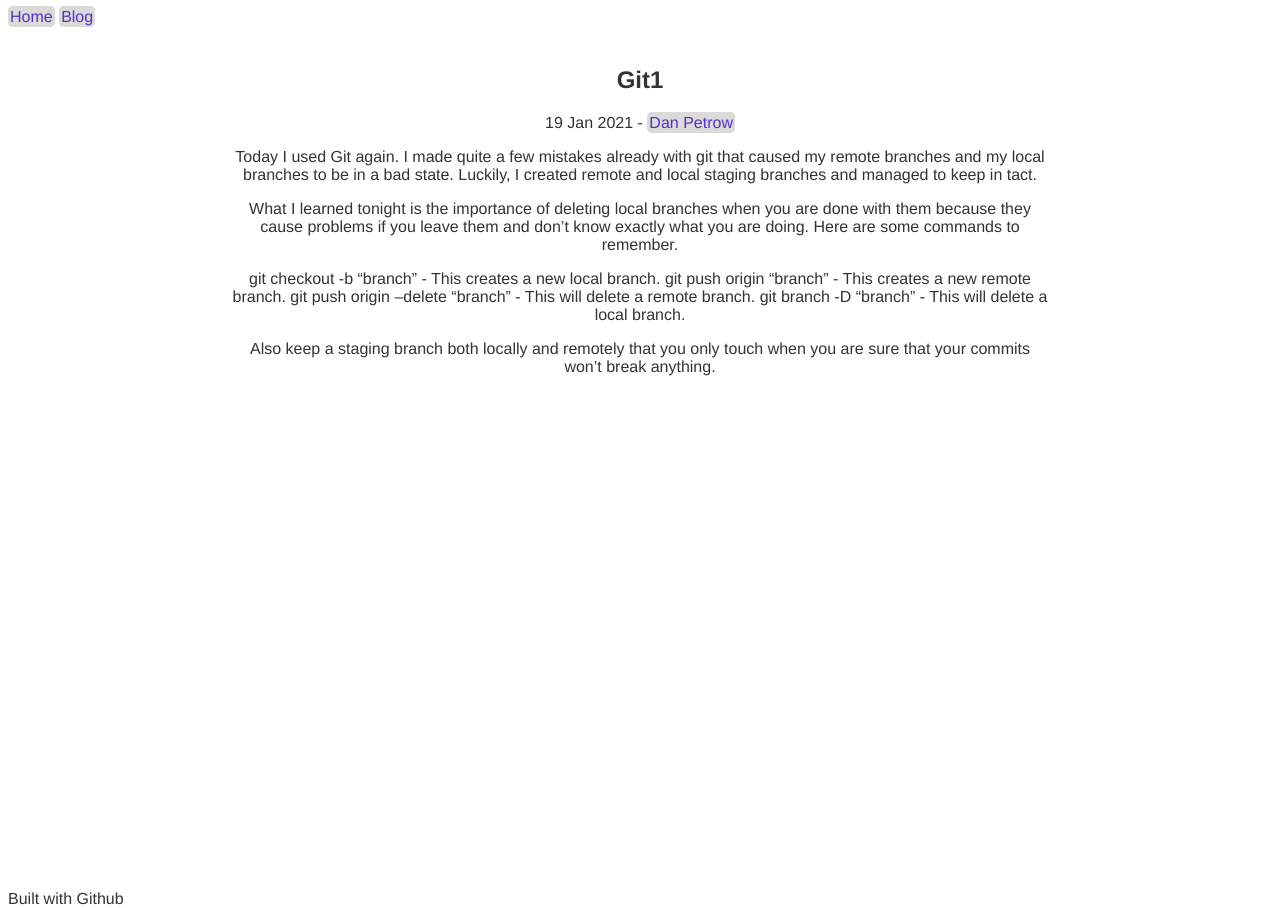
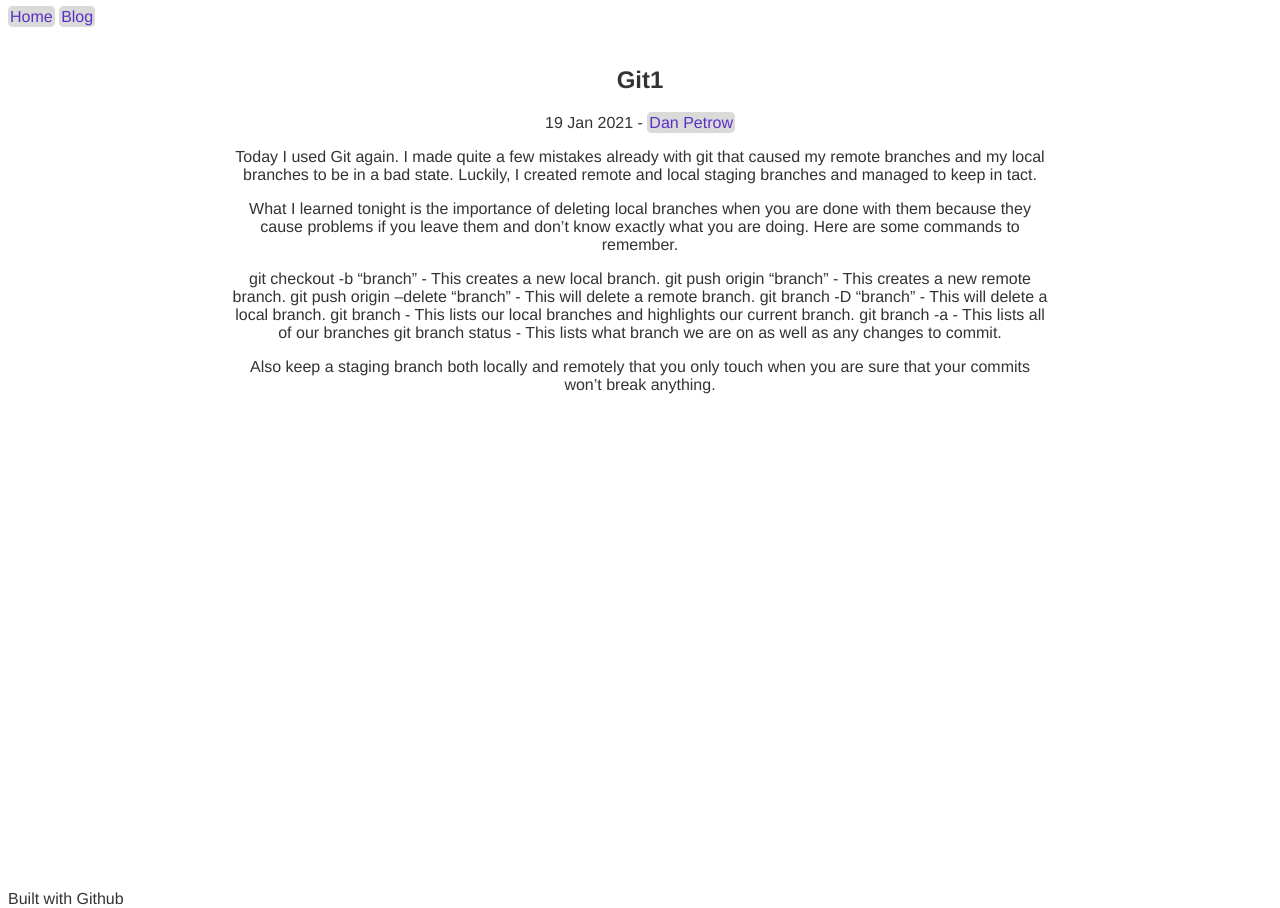
Before and after one commit to danpetrow/danpetrow.github.io, a Jekyll site: the page built from _posts/2021-01-19-git1.md, in a window 1280 px wide. Built offline with Jekyll 4.4.1, drawn with Linux system fonts in a browser that asks for light colours.

Commit message:
git1edit

```diff
--- a/_posts/2021-01-19-git1.md
+++ b/_posts/2021-01-19-git1.md
@@ -10,5 +10,8 @@ git checkout -b "branch" - This creates a new local branch.
 git push origin "branch" - This creates a new remote branch.
 git push origin --delete "branch" - This will delete a remote branch.
 git branch -D "branch" - This will delete a local branch.
+git branch - This lists our local branches and highlights our current branch.
+git branch -a - This lists all of our branches
+git branch status - This lists what branch we are on as well as any changes to commit.
 
 Also keep a staging branch both locally and remotely that you only touch when you are sure that your commits won't break anything.
```
